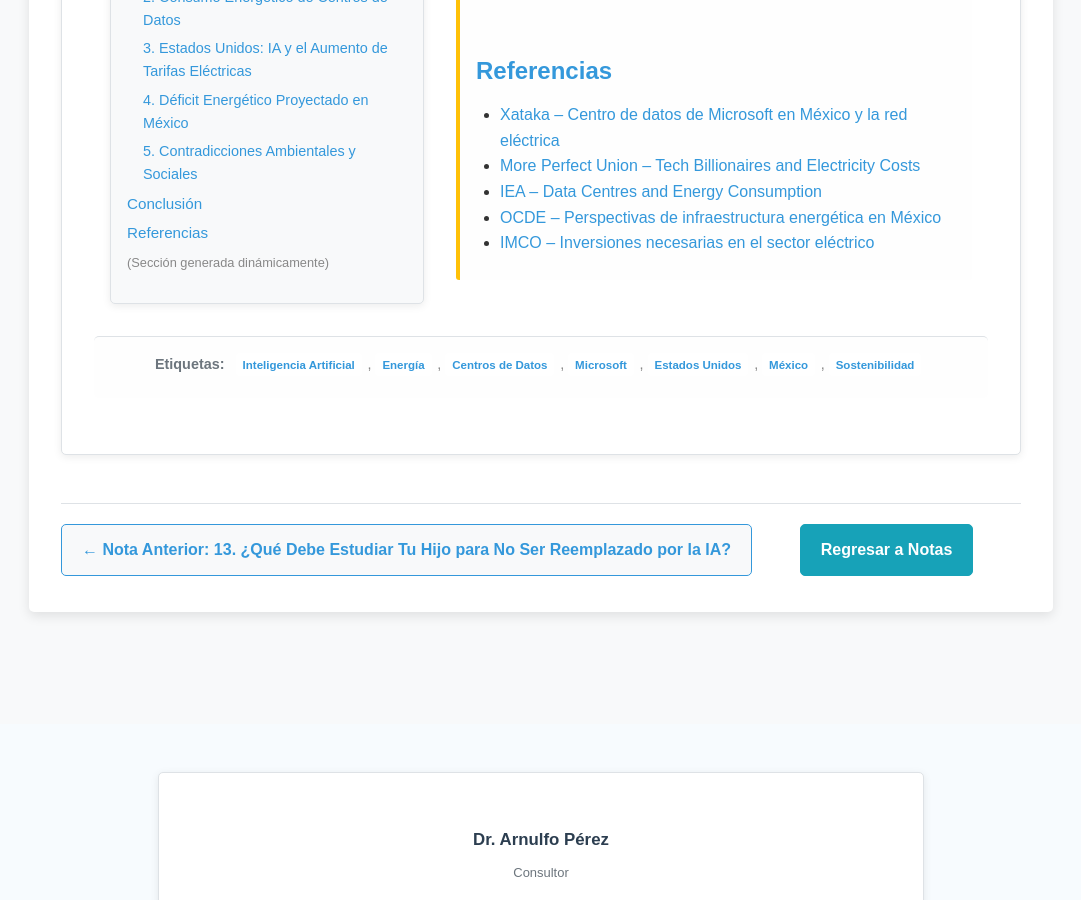
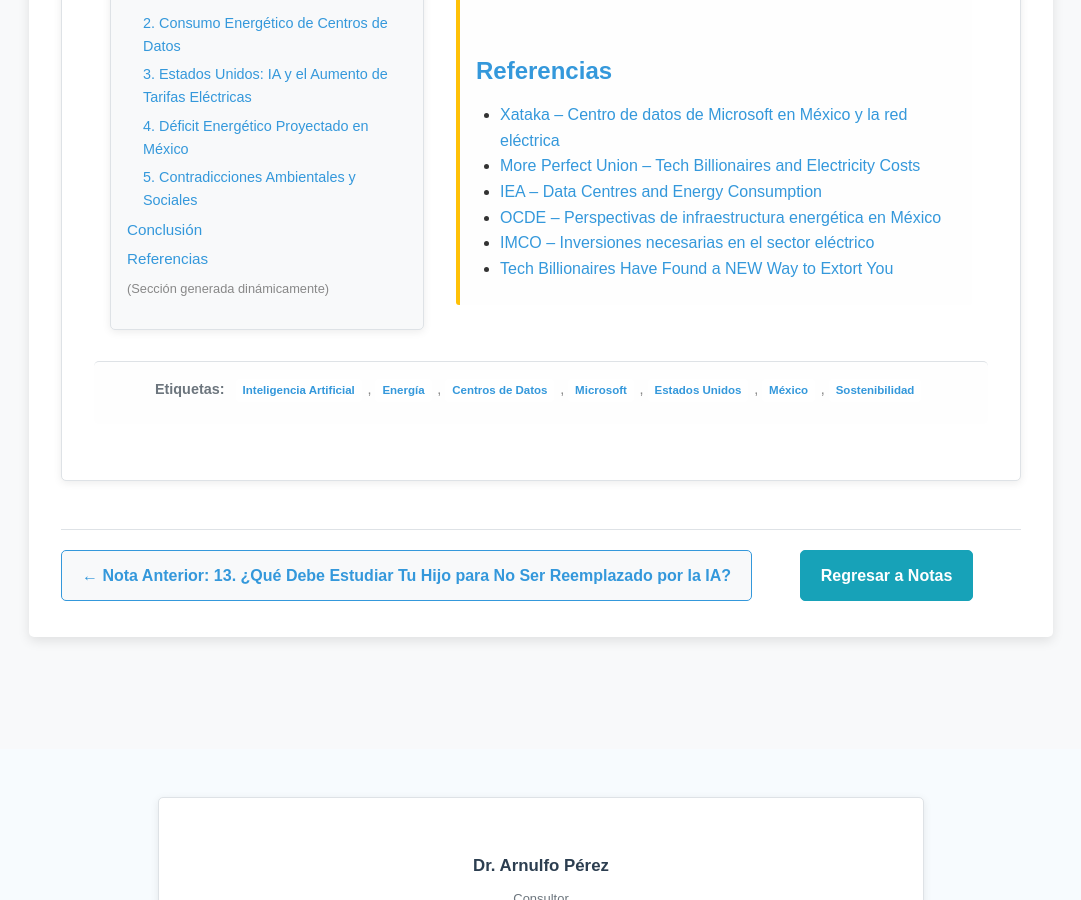
Before and after one commit to ArnulfoPerez/impacto_ai, a Jekyll site: the page built from _notes/microsoft-energia-ia-mexico-eeuu.md, in a window 1280 px wide and 900 px high, scrolled down 3369 px. Shown: the whole window, without its empty margins (99-1180 px from the left). Built offline with Jekyll 4.4.1, drawn with Linux system fonts in a browser that asks for light colours.

Commit message:
Add new link to Microsoft Energia notes

```diff
--- a/_notes/microsoft-energia-ia-mexico-eeuu.md
+++ b/_notes/microsoft-energia-ia-mexico-eeuu.md
@@ -35,6 +35,7 @@ references: |
   - [IEA – Data Centres and Energy Consumption](https://www.iea.org/reports/data-centres-and-energy-consumption)
   - [OCDE – Perspectivas de infraestructura energética en México](https://www.oecd.org/mexico/)
   - [IMCO – Inversiones necesarias en el sector eléctrico](https://imco.org.mx/es-necesario-acelerar-las-inversiones-en-el-sector-electrico/)
+  - [Tech Billionaires Have Found a NEW Way to Extort You](https://www.youtube.com/shorts/HHgapyWpgCA)
 tags:
   - Inteligencia Artificial
   - Energía
```
